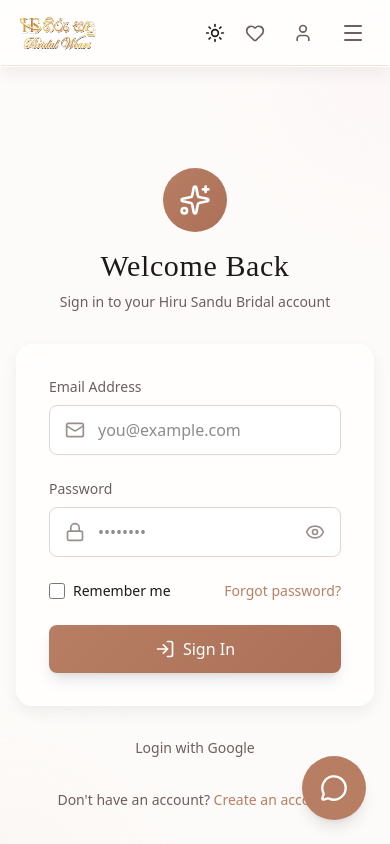
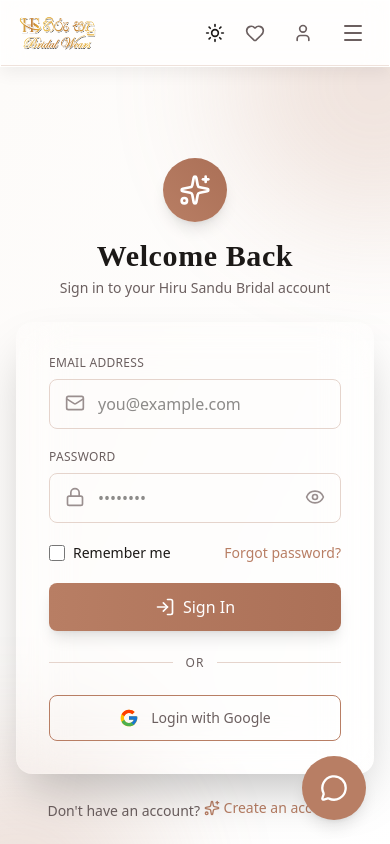
Before and after one commit to ZentroThread/Client_frontend, a React (Vite) app: page /login in a window 390 px wide. Shown: the top 844 px of the page. Built offline with nearby package versions, Linux system fonts and the light colour scheme.

Commit message:
feat: enhance registration page with improved UI and Google login option

```diff
--- a/src/pages/Login.tsx
+++ b/src/pages/Login.tsx
@@ -5,6 +5,7 @@ import { motion } from 'framer-motion';
 import { API_BASE_URL } from "@/constants/constdata";
 import { useAuth } from "@/context/AuthContext";
 import Swal from "sweetalert2";
+
 
 export default function Login() {
   const navigate = useNavigate();
@@ -29,7 +30,7 @@ export default function Login() {
     return Object.keys(newErrors).length === 0;
   };
 
-  // ✅ FIXED LOGIN FUNCTION
+
   const handleSubmit = async (e: React.FormEvent) => {
     e.preventDefault();
     if (!validateForm()) return;
@@ -54,7 +55,6 @@ export default function Login() {
 
       const token = await res.text();
 
-      // ✅ store token + update auth
       login(token);
 
       setIsLoading(false);
@@ -89,97 +89,143 @@ export default function Login() {
   };
 
   return (
-    <div className="min-h-screen flex items-center justify-center py-12 px-4 sm:px-6 lg:px-8 relative overflow-hidden bg-(--bg-primary) text-(--text-primary)">
-      {/* Background decorations */}
-      <div className="absolute inset-0 overflow-hidden pointer-events-none">
-        <div className="absolute -top-40 -right-40 w-80 h-80 rounded-full opacity-30 blur-3xl bg-[radial-gradient(circle,var(--accent-rose)_0%,transparent_70%)]" />
-        <div className="absolute -bottom-40 -left-40 w-80 h-80 rounded-full opacity-30 blur-3xl bg-[radial-gradient(circle,var(--accent-beige)_0%,transparent_70%)]" />
+    <div className="min-h-screen flex items-center justify-center px-4 relative overflow-hidden bg-linear-to-br from-(--bg-primary) to-(--surface) text-(--text-primary)">
+      {/* Background glow */}
+      <div className="absolute inset-0 pointer-events-none">
+        <div className="absolute -top-32 -right-32 w-72 h-72 rounded-full blur-3xl opacity-20 bg-(--brand-primary)" />
+        <div className="absolute -bottom-32 -left-32 w-72 h-72 rounded-full blur-3xl opacity-20 bg-(--brand-secondary)" />
       </div>
 
       <motion.div
-        initial={{ opacity: 0, y: 20 }}
+        initial={{ opacity: 0, y: 30 }}
         animate={{ opacity: 1, y: 0 }}
-        transition={{ duration: 0.6 }}
-        className="max-w-md w-full space-y-8 relative z-10"
+        transition={{ duration: 0.5 }}
+        className="max-w-md w-full space-y-6 relative z-10"
       >
         {/* Header */}
         <div className="text-center">
-          <motion.div initial={{ scale: 0 }} animate={{ scale: 1 }} transition={{ delay: 0.2, type: 'spring', stiffness: 200 }}>
+          <motion.div
+            initial={{ scale: 0 }}
+            animate={{ scale: 1 }}
+            transition={{ delay: 0.2, type: "spring", stiffness: 180 }}
+          >
             <Link to="/">
-              <div className="inline-flex items-center justify-center w-16 h-16 rounded-full mb-4 bg-[linear-gradient(135deg,var(--brand-primary)_0%,var(--brand-secondary)_100%)]">
+              <div className="inline-flex items-center justify-center w-16 h-16 rounded-full mb-4 shadow-lg bg-linear-to-tr from-(--brand-primary) to-(--brand-secondary)">
                 <Sparkles className="w-8 h-8 text-white" />
               </div>
             </Link>
           </motion.div>
-          <h2 className="text-3xl md:text-4xl font-serif mb-2">Welcome Back</h2>
-          <p className="text-sm text-(--text-secondary)">Sign in to your Hiru Sandu Bridal account</p>
+
+          <h2 className="text-3xl md:text-4xl font-semibold tracking-tight">
+            Welcome Back
+          </h2>
+
+          <p className="text-sm text-(--text-secondary) mt-1">
+            Sign in to your Hiru Sandu Bridal account
+          </p>
         </div>
 
-        {/* Form */}
+        {/* Form Card */}
         <motion.div
           initial={{ opacity: 0 }}
           animate={{ opacity: 1 }}
           transition={{ delay: 0.3 }}
-          className="glass rounded-2xl shadow-xl p-8 border border-(--border-medium)"
+          className="backdrop-blur-xl bg-white/5 border border-white/10 rounded-2xl shadow-2xl p-8"
         >
-          <form onSubmit={handleSubmit} className="space-y-6">
-
+          <form onSubmit={handleSubmit} className="space-y-5">
             {/* Email */}
             <div>
-              <label htmlFor="email" className="block text-sm mb-2 text-(--text-secondary)">Email Address</label>
-              <div className="relative">
-                <div className="absolute inset-y-0 left-0 pl-4 flex items-center pointer-events-none">
-                  <Mail className="h-5 w-5 text-(--text-muted)" />
-                </div>
+              <label className="block text-xs mb-2 uppercase tracking-wide text-(--text-secondary)">
+                Email Address
+              </label>
+
+              <div className="relative group">
+                <Mail className="absolute left-4 top-3.5 h-5 w-5 text-(--text-muted) group-focus-within:text-(--brand-primary)" />
+
                 <input
-                  id="email"
-                  name="email"
-                  type="email"
-                  autoComplete="email"
-                  value={formData.email}
-                  onChange={handleChange}
-                  placeholder="you@example.com"
-                  className={`block w-full pl-12 pr-4 py-3 rounded-lg border focus:outline-none focus:ring-2 bg-(--surface) text-(--text-primary) ${
-                    errors.email ? 'border-(--error)' : 'border-(--border-medium)'
+                  {...{
+                    id: "email",
+                    name: "email",
+                    type: "email",
+                    autoComplete: "email",
+                    value: formData.email,
+                    onChange: handleChange,
+                    placeholder: "you@example.com",
+                  }}
+                  className={`w-full pl-12 pr-4 py-3 rounded-lg border bg-transparent transition-all duration-200 focus:ring-2 focus:ring-(--brand-primary) focus:border-transparent ${
+                    errors.email
+                      ? "border-(--error)"
+                      : "border-(--border-medium) hover:border-(--brand-primary)"
                   }`}
                 />
               </div>
-              {errors.email && <p className="mt-2 text-sm text-(--error)">{errors.email}</p>}
+
+              {errors.email && (
+                <p className="mt-1 text-xs text-(--error)">{errors.email}</p>
+              )}
             </div>
 
             {/* Password */}
             <div>
-              <label htmlFor="password" className="block text-sm mb-2 text-(--text-secondary)">Password</label>
-              <div className="relative">
-                <div className="absolute inset-y-0 left-0 pl-4 flex items-center pointer-events-none">
-                  <Lock className="h-5 w-5 text-(--text-muted)" />
-                </div>
+              <label className="block text-xs mb-2 uppercase tracking-wide text-(--text-secondary)">
+                Password
+              </label>
+
+              <div className="relative group">
+                <Lock className="absolute left-4 top-3.5 h-5 w-5 text-(--text-muted) group-focus-within:text-(--brand-primary)" />
+
                 <input
-                  id="password"
-                  name="password"
-                  type={showPassword ? 'text' : 'password'}
-                  autoComplete="current-password"
-                  value={formData.password}
-                  onChange={handleChange}
-                  placeholder="••••••••"
-                  className={`block w-full pl-12 pr-12 py-3 rounded-lg border focus:outline-none focus:ring-2 bg-(--surface) text-(--text-primary) ${
-                    errors.password ? 'border-(--error)' : 'border-(--border-medium)'
+                  {...{
+                    id: "password",
+                    name: "password",
+                    type: showPassword ? "text" : "password",
+                    autoComplete: "current-password",
+                    value: formData.password,
+                    onChange: handleChange,
+                    placeholder: "••••••••",
+                  }}
+                  className={`w-full pl-12 pr-12 py-3 rounded-lg border bg-transparent transition-all duration-200 focus:ring-2 focus:ring-(--brand-primary) focus:border-transparent ${
+                    errors.password
+                      ? "border-(--error)"
+                      : "border-(--border-medium) hover:border-(--brand-primary)"
                   }`}
                 />
-                <button type="button" onClick={() => setShowPassword(!showPassword)} className="absolute inset-y-0 right-0 pr-4 flex items-center text-(--text-muted)">
-                  {showPassword ? <EyeOff className="h-5 w-5" /> : <Eye className="h-5 w-5" />}
+
+                <button
+                  type="button"
+                  onClick={() => setShowPassword(!showPassword)}
+                  className="absolute right-4 top-3.5 text-(--text-muted) hover:text-(--brand-primary)"
+                >
+                  {showPassword ? (
+                    <EyeOff className="h-5 w-5" />
+                  ) : (
+                    <Eye className="h-5 w-5" />
+                  )}
                 </button>
               </div>
-              {errors.password && <p className="mt-2 text-sm text-(--error)">{errors.password}</p>}
+
+              {errors.password && (
+                <p className="mt-1 text-xs text-(--error)">{errors.password}</p>
+              )}
             </div>
 
             {/* Remember & Forgot */}
-            <div className="flex items-center justify-between">
-              <label className="flex items-center gap-2 text-sm">
-                <input type="checkbox" className="h-4 w-4 rounded border-gray-300 focus:ring-2" style={{ accentColor: 'var(--brand-primary)' }} />
+            <div className="flex items-center justify-between text-sm">
+              <label className="flex items-center gap-2 cursor-pointer">
+                <input
+                  type="checkbox"
+                  className="h-4 w-4 rounded"
+                  style={{ accentColor: "var(--brand-primary)" }}
+                />
                 Remember me
               </label>
-              <Link to="#" className="text-sm text-(--brand-primary) hover:text-(--brand-secondary)">Forgot password?</Link>
+
+              <Link
+                to="#"
+                className="text-(--brand-primary) hover:underline"
+              >
+                Forgot password?
+              </Link>
             </div>
 
             {/* Submit */}
@@ -188,25 +234,71 @@ export default function Login() {
               disabled={isLoading}
               whileHover={{ scale: 1.02 }}
               whileTap={{ scale: 0.98 }}
-              className="w-full flex items-center justify-center gap-2 py-3 px-4 rounded-lg text-white font-medium shadow-lg disabled:opacity-50 disabled:cursor-not-allowed bg-[linear-gradient(135deg,var(--brand-primary)_0%,var(--brand-secondary)_100%)]"
+              className="w-full flex items-center justify-center gap-2 py-3 rounded-lg font-medium text-white shadow-lg transition-all bg-linear-to-r from-(--brand-primary) to-(--brand-secondary) hover:shadow-xl disabled:opacity-50"
             >
-              {isLoading ? <div className="w-5 h-5 border-2 border-white border-t-transparent rounded-full animate-spin" /> : <><LogIn className="h-5 w-5" />Sign In</>}
+              {isLoading ? (
+                <div className="w-5 h-5 border-2 border-white border-t-transparent rounded-full animate-spin" />
+              ) : (
+                <>
+                  <LogIn className="h-5 w-5" />
+                  Sign In
+                </>
+              )}
             </motion.button>
           </form>
+
+          {/* Divider */}
+          <div className="flex items-center gap-3 my-6">
+            <div className="flex-1 h-px bg-(--border-medium)" />
+            <span className="text-xs font-medium tracking-widest text-(--text-secondary)">
+              OR
+            </span>
+            <div className="flex-1 h-px bg-(--border-medium)" />
+          </div>
+
+          {/* Google login */}
+          <a
+            href={`${API_BASE_URL}/oauth2/authorization/google?redirect=${encodeURIComponent(
+              window.location.origin
+            )}`}
+            className="w-full flex items-center justify-center gap-3 text-sm text-(--text-secondary) border-(--brand-primary) border rounded-lg p-3 hover:bg-(--accent-beige) hover:text-white transition-all duration-200"
+          >
+            <svg
+              xmlns="http://www.w3.org/2000/svg"
+              viewBox="0 0 48 48"
+              className="w-5 h-5"
+            >
+              <path
+                fill="#FFC107"
+                d="M43.6 20.5H42V20H24v8h11.3C33.6 32.7 29.2 36 24 36c-6.6 0-12-5.4-12-12s5.4-12 12-12c3 0 5.7 1.1 7.8 3l5.7-5.7C34.1 6.1 29.3 4 24 4 12.9 4 4 12.9 4 24s8.9 20 20 20 20-8.9 20-20c0-1.3-.1-2.4-.4-3.5z"
+              />
+              <path
+                fill="#FF3D00"
+                d="M6.3 14.7l6.6 4.8C14.7 16 19 12 24 12c3 0 5.7 1.1 7.8 3l5.7-5.7C34.1 6.1 29.3 4 24 4c-7.7 0-14.3 4.3-17.7 10.7z"
+              />
+              <path
+                fill="#4CAF50"
+                d="M24 44c5.2 0 10-2 13.5-5.3l-6.2-5.2C29.3 35.1 26.8 36 24 36c-5.2 0-9.6-3.3-11.3-8l-6.5 5C9.5 39.6 16.2 44 24 44z"
+              />
+              <path
+                fill="#1976D2"
+                d="M43.6 20.5H42V20H24v8h11.3c-1.1 3.1-3.3 5.5-6 6.9l6.2 5.2C39.2 36.7 44 31 44 24c0-1.3-.1-2.4-.4-3.5z"
+              />
+            </svg>
+            <span>Login with Google</span>
+          </a>
         </motion.div>
-
-        {/* Google login */}
-        <p className="text-center text-sm text-(--text-secondary)">
-        <a
-          href={`${API_BASE_URL}/oauth2/authorization/google?redirect=${encodeURIComponent(window.location.origin)}`}
-        >
-          Login with Google
-        </a>
-        </p>
 
         {/* Register */}
         <p className="text-center text-sm text-(--text-secondary)">
-          Don't have an account? <Link to="/register" className="text-(--brand-primary) hover:text-(--brand-secondary)">Create an account</Link>
+          Don't have an account?{" "}
+          <Link
+            to="/register"
+            className="inline-flex items-center gap-1 text-(--brand-primary) hover:underline"
+          >
+            <Sparkles className="h-4 w-4" />
+            Create an account
+          </Link>
         </p>
       </motion.div>
     </div>
--- a/src/pages/Register.tsx
+++ b/src/pages/Register.tsx
@@ -1,6 +1,12 @@
 import { useState } from "react";
 import { API_BASE_URL } from "@/constants/constdata";
 import Swal from "sweetalert2";
+import { motion } from 'framer-motion';
+import { Sparkles } from 'lucide-react';
+import { Link } from "react-router-dom";
+import { FaUser } from "react-icons/fa";
+import { AiOutlineMail } from "react-icons/ai";
+import { CiLock } from "react-icons/ci";
 
 export default function Register() {
 
@@ -54,106 +60,130 @@ export default function Register() {
   };
 
 return (
-    <div
-      className="max-w-md mx-auto mt-16 p-6 rounded-2xl glass"
-      style={{
-        backgroundColor: "var(--surface)",
-        border: "1px solid var(--border-soft)",
-      }}
+    <div className="min-h-screen flex items-center justify-center px-4 relative overflow-hidden bg-linear-to-br from-(--bg-primary) to-(--surface) text-(--text-primary)">
+
+      {/* Background glow */}
+      <div className="absolute inset-0 pointer-events-none">
+        <div className="absolute -top-32 -right-32 w-72 h-72 rounded-full blur-3xl opacity-20 bg-(--brand-primary)" />
+        <div className="absolute -bottom-32 -left-32 w-72 h-72 rounded-full blur-3xl opacity-20 bg-(--brand-secondary)" />
+      </div>
+
+      <div className="max-w-md w-full relative z-10">
+
+        {/* Header */}
+        <div className="flex flex-col items-center mb-8">
+          <motion.div
+            initial={{ scale: 0 }}
+            animate={{ scale: 1 }}
+            transition={{ delay: 0.2, type: "spring", stiffness: 180 }}
           >
-      <h2 className="text-2xl mb-6 text-center" style={{ color: "var(--text-primary)" }}>
+            <Link to="/">
+              <div className="w-16 h-16 flex items-center justify-center rounded-full shadow-lg bg-linear-to-tr from-(--brand-primary) to-(--brand-secondary)">
+                <Sparkles className="w-8 h-8 text-white" />
+              </div>
+            </Link>
+          </motion.div>
+
+          <h2 className="text-3xl font-semibold mt-4 tracking-tight">
             Create Account
           </h2>
 
-      <form onSubmit={handleRegister} className="space-y-4">
+          <p className="text-sm text-(--text-secondary)">
+            Register for a new Hiru Sandu Bridal account
+          </p>
+        </div>
+
+        {/* Card */}
+        <div className="backdrop-blur-xl bg-white/5 border border-white/10 rounded-2xl shadow-2xl p-8">
+
+          <form onSubmit={handleRegister} className="space-y-5">
 
             {/* NAME */}
+            <div className="relative group">
+              <FaUser className="absolute left-4 top-3.5 h-5 w-5 text-(--text-muted) group-focus-within:text-(--brand-primary)" />
               <input
                 type="text"
                 placeholder="Full Name"
                 value={name}
                 onChange={(e) => setName(e.target.value)}
                 required
-          className="w-full p-3 rounded-lg outline-none"
-          style={{
-            backgroundColor: "var(--bg-muted)",
-            border: "1px solid var(--border-soft)",
-            color: "var(--text-primary)",
-          }}
+                className="w-full pl-10 pr-4 py-3 rounded-lg border bg-transparent focus:outline-none focus:ring-2 focus:ring-(--brand-primary) focus:border-transparent transition-all border-(--border-medium) hover:border-(--brand-primary)"
               />
+            </div>
+
 
             {/* EMAIL */}
+            <div className="relative group">
+              <AiOutlineMail className="absolute left-4 top-3.5 h-5 w-5 text-(--text-muted) group-focus-within:text-(--brand-primary)" />
               <input
                 type="email"
-          placeholder="Email"
+                placeholder="Email Address"
                 value={email}
                 onChange={(e) => setEmail(e.target.value)}
                 required
-          className="w-full p-3 rounded-lg outline-none"
-          style={{
-            backgroundColor: "var(--bg-muted)",
-            border: "1px solid var(--border-soft)",
-            color: "var(--text-primary)",
-          }}
+                className="w-full pl-10 pr-4 py-3 rounded-lg border bg-transparent focus:outline-none focus:ring-2 focus:ring-(--brand-primary) focus:border-transparent transition-all border-(--border-medium) hover:border-(--brand-primary)"
               />
+            </div>
 
             {/* PASSWORD */}
+            <div className="relative group">
+              <CiLock className="absolute left-4 top-3.5 h-5 w-5 text-(--text-muted) group-focus-within:text-(--brand-primary)" />
               <input
                 type="password"
                 placeholder="Password"
                 value={password}
                 onChange={(e) => setPassword(e.target.value)}
                 required
-          className="w-full p-3 rounded-lg outline-none"
-          style={{
-            backgroundColor: "var(--bg-muted)",
-            border: "1px solid var(--border-soft)",
-            color: "var(--text-primary)",
-          }}
+                className="w-full pl-10 pr-4 py-3 rounded-lg border bg-transparent focus:outline-none focus:ring-2 focus:ring-(--brand-primary) focus:border-transparent transition-all border-(--border-medium) hover:border-(--brand-primary)"
               />
+            </div>
 
             {/* BUTTON */}
             <button
               type="submit"
-          className="w-full py-2 rounded-lg font-medium transition"
-          style={{
-            backgroundColor: "var(--brand-primary)",
-            color: "#fff",
-            boxShadow: "var(--shadow-sm)",
-          }}
-          onMouseOver={(e) =>
-            (e.currentTarget.style.backgroundColor = "var(--brand-secondary)")
-          }
-          onMouseOut={(e) =>
-            (e.currentTarget.style.backgroundColor = "var(--brand-primary)")
-          }
+              className="w-full py-3 rounded-lg font-medium text-white transition-all shadow-lg bg-gradient-to-r from-(--brand-primary) to-(--brand-secondary) hover:shadow-xl hover:scale-[1.01] active:scale-95"
             >
-          Register
+              Create Account
             </button>
           </form>
 
+          {/* Divider */}
+          <div className="flex items-center gap-3 my-6">
+            <div className="flex-1 h-px bg-(--border-medium)" />
+            <span className="text-xs text-(--text-secondary) tracking-widest">
+              OR
+            </span>
+            <div className="flex-1 h-px bg-(--border-medium)" />
+          </div>
+
+          {/* Google Button */}
+          <button
+            onClick={() =>
+              (window.location.href = `${API_BASE_URL}/oauth2/authorization/google`)
+            }
+            className="w-full flex items-center justify-center gap-3 py-3 rounded-lg border transition-all hover:bg-(--accent-beige) hover:text-white border-(--border-medium) hover:shadow-md"
+          >
+            <svg viewBox="0 0 48 48" className="w-5 h-5">
+              <path fill="#FFC107" d="M43.6 20.5H42V20H24v8h11.3C33.6 32.7 29.2 36 24 36c-6.6 0-12-5.4-12-12s5.4-12 12-12c3 0 5.7 1.1 7.8 3l5.7-5.7C34.1 6.1 29.3 4 24 4 12.9 4 4 12.9 4 24s8.9 20 20 20 20-8.9 20-20c0-1.3-.1-2.4-.4-3.5z"/>
+              <path fill="#FF3D00" d="M6.3 14.7l6.6 4.8C14.7 16 19 12 24 12c3 0 5.7 1.1 7.8 3l5.7-5.7C34.1 6.1 29.3 4 24 4c-7.7 0-14.3 4.3-17.7 10.7z"/>
+              <path fill="#4CAF50" d="M24 44c5.2 0 10-2 13.5-5.3l-6.2-5.2C29.3 35.1 26.8 36 24 36c-5.2 0-9.6-3.3-11.3-8l-6.5 5C9.5 39.6 16.2 44 24 44z"/>
+              <path fill="#1976D2" d="M43.6 20.5H42V20H24v8h11.3c-1.1 3.1-3.3 5.5-6 6.9l6.2 5.2C39.2 36.7 44 31 44 24c0-1.3-.1-2.4-.4-3.5z"/>
+            </svg>
+            Continue with Google
+          </button>
+
           {/* LOGIN LINK */}
-      <p className="mt-4 text-center text-sm" style={{ color: "var(--text-secondary)" }}>
+          <p className="mt-6 text-center text-sm text-(--text-secondary)">
             Already have an account?{" "}
-        <a href="/login" className="underline">
+            <a
+              href="/login"
+              className="text-(--brand-primary) hover:underline font-medium"
+            >
               Login
             </a>
           </p>
 
-      {/* GOOGLE LOGIN */}
-      <div className="mt-6 text-center">
-        <button
-          onClick={() =>
-            (window.location.href = `${API_BASE_URL}/oauth2/authorization/google`)
-          }
-          className="w-full py-2 rounded-lg border"
-          style={{
-            borderColor: "var(--border-soft)",
-            color: "var(--text-primary)",
-          }}
-        >
-          Continue with Google
-        </button>
+        </div>
       </div>
     </div>
   );
```
Lines whose indentation alone changed are shown as unchanged.
